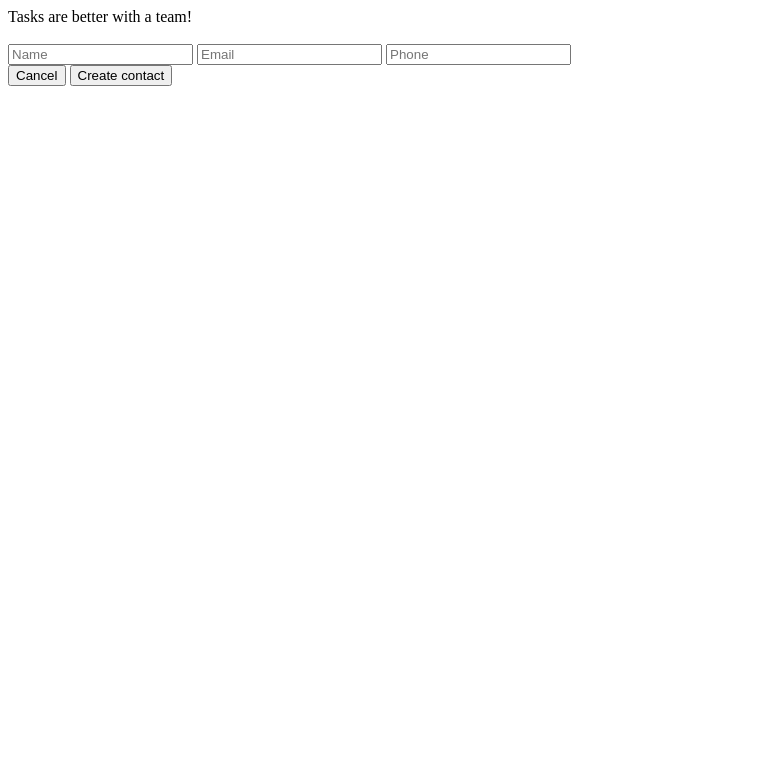
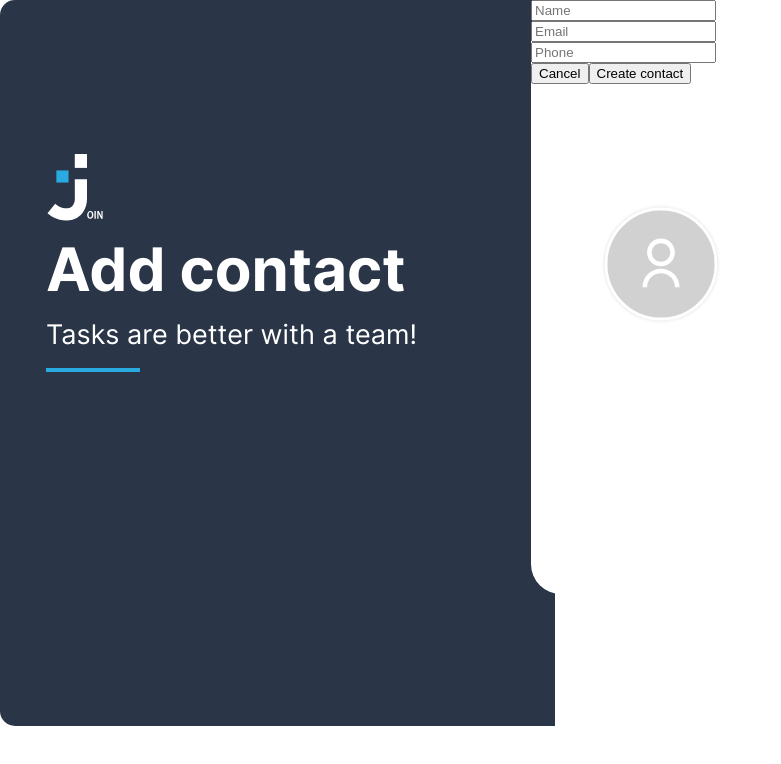
Before and after one commit to agetek/join, a plain HTML site: page index.html in a window 1280 px wide. Shown: the whole page, without its empty margins (0-781 px from the left). Drawn offline with Linux system fonts and the light colour scheme.

Commit message:
fabians_changes_25.05

```diff
--- a/index.html
+++ b/index.html
@@ -7,6 +7,7 @@
     <script src="js/var.js"></script>
     <script src="js/templates.js"></script>
     <script src="js/main.js"></script>
+    <link rel="stylesheet" href="style.css">
     <title>Join</title>
 </head>
 <body onload="init()">
--- a/js/templates.js
+++ b/js/templates.js
@@ -1,18 +1,27 @@
 function renderAddContact() {
-    let render = `<div class="add_contact">
-        <div class="contact_design"><img class="logo" src="">Tasks are better with a team!<div class="design_line"></div></div>
+    let render = `
+    <div class="add_contact">
+        <div class="contact_design">
+             <img class="small_logo" src="img/small_logo_add_contact.svg">
+             <span class="slogan_add_contact">Add contact</span>
+             <span class="description_contact">Tasks are better with a team!</span>
+             <div class="design_line">
+             </div>
+        </div>
         <div class="contact_input">
-            <div class="close"></div>
-            <img class="avatar" src="">
-            <form onsubmit="addContact()">
-                <input type="text" class="input_name" id="input_name" placeholder="Name" required>
-                <input type="text" class="input_email" id ="input_email" placeholder="Email" required>
-                <input type="text" class="input_phone" id ="input_phone" placeholder="Phone" required>
+            <img class="avatar" src="img/icon_profile.svg">
+            <div class="contact_second_side">
+                <div class="close"></div>
+                <form class="form_conctact" onsubmit="addContact()">
+                    <input type="text" class="input_name" id="input_name" placeholder="Name" required>
+                    <input type="text" class="input_email" id ="input_email" placeholder="Email" required>
+                    <input type="text" class="input_phone" id ="input_phone" placeholder="Phone" required>
+                </form>
                 <div class="form_buttons">
                     <button class="cancel">Cancel</button>
                     <button type="submit" class="submit">Create contact</button>
                 </div>
-            </form>
+            <div>
         </div>
     </div>`;
     return render;
--- a/style.css
+++ b/style.css
@@ -0,0 +1,107 @@
+@font-face {
+    font-family: 'Inter';
+    src: url(fonts/Inter-VariableFont_slnt\,wght.ttf);
+}
+
+body {
+    font-family: 'Inter';
+}
+
+.contact_design {
+    background-color: #2A3647;
+    color: white;
+    width: 463px;
+    height: 594px;
+    display: flex;
+    flex-direction: column;
+    border-top-left-radius: 15px;
+    border-bottom-left-radius: 15px;
+    font-size: 27px;
+    padding-top: 66px;
+    padding-right: 46px;
+    padding-bottom: 66px;
+    padding-left: 46px;
+    display: flex;
+    flex-direction: column;
+    justify-content: center;
+    align-items: flex-start;
+    padding: 66px 46px;
+    gap: 12px;
+    isolation: isolate;
+    position: absolute;
+    left: 0px;
+    top: 0px;
+
+}
+
+.add_contact {
+    display: flex;
+    justify-content: center;
+}
+
+.small_logo {
+    position: absolute;
+    top: 154px;
+    left: 46.5px;
+
+}
+
+.slogan_add_contact {
+    width: 366px;
+    height: 73px;
+    font-size: 60px;
+    font-family: 'Inter';
+    font-weight: 700;
+    top: 232.5px;
+    position: absolute;
+}
+
+.design_line {
+    border: 2px solid #29ABE2;
+    width: 90px;
+    margin-top: 6px;
+    position: absolute;
+    top: 361.5px;
+}
+
+.description_contact {
+    position: absolute;
+    top: 317.5px;
+    left: 46px;
+}
+
+.contact_input {
+    width: 749px;
+    height: 594px;
+    position: absolute;
+    background: #FFFFFF;
+    border-radius: 30px;
+    top: 0;
+    right: 0;
+    display: flex;
+
+
+}
+
+.contact_second_side {
+    display: flex;
+    flex-direction: column;
+}
+
+.avatar {
+    width: 120px;
+    height: 120px;
+    top: 204px;
+    left: 70px;
+    gap: 10px;
+    position: absolute;
+}
+
+.form_conctact {
+    display: flex;
+    flex-direction: column;
+}
+
+.form_buttons {
+    display: flex;
+}
```
Also changed, not shown: fonts/Inter-VariableFont_slnt,wght.ttf (added), img/icon_profile.svg (added), img/logo_add_contact.svg (added), img/small_logo_add_contact.svg (added).
